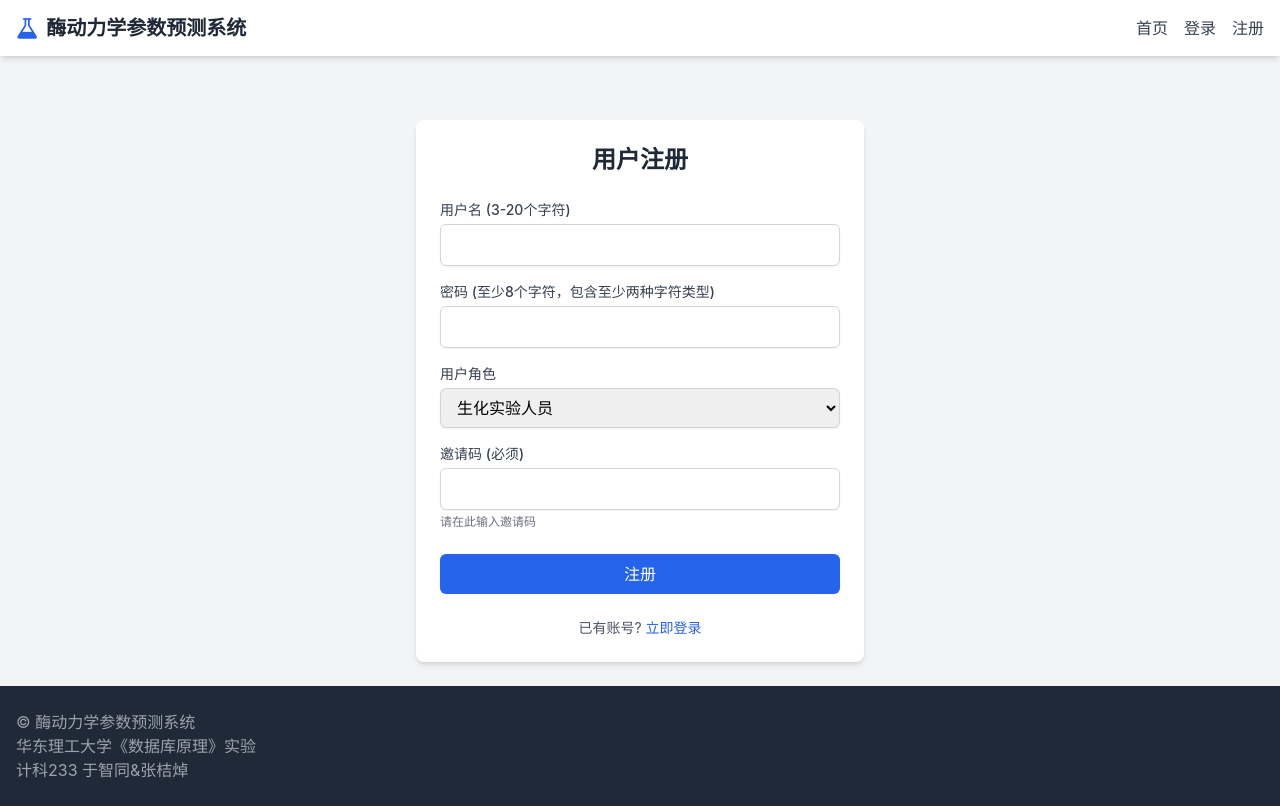
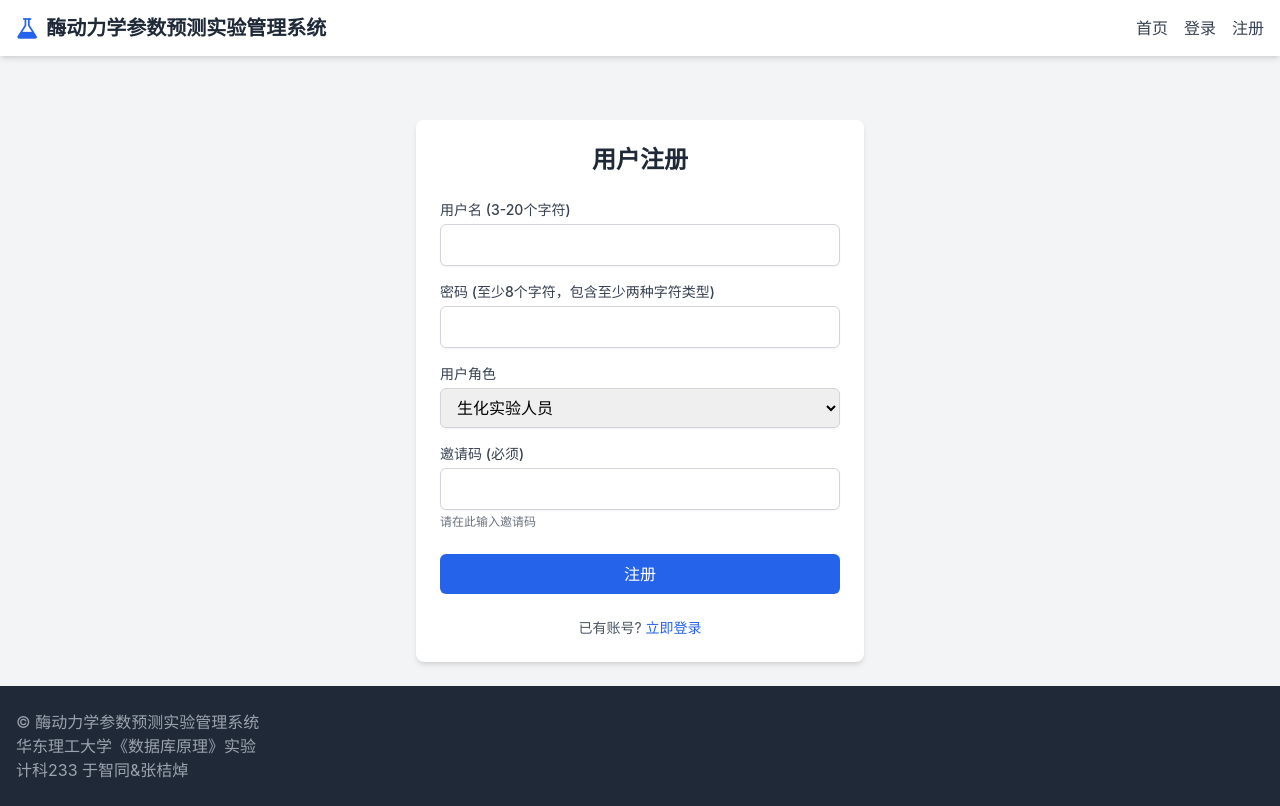
Before and after one commit to Arch1mboldi/KcatPredict_DBlab, a Flask app: page /register in a window 1280 px wide. Run offline with Flask 3, Linux system fonts and the light colour scheme; parts of the project's set-up code (start-up, migrations or seed data) failed here and were passed over; some libraries are stand-ins or nearby versions.

Commit message:
前端界面优化

```diff
--- a/templates/base.html
+++ b/templates/base.html
@@ -3,7 +3,7 @@
 <head>
     <meta charset="UTF-8">
     <meta name="viewport" content="width=device-width, initial-scale=1.0">
-    <title>酶动力学参数(kcat)预测系统</title>
+    <title>酶动力学参数(kcat)预测实验管理系统</title>
     <link rel="stylesheet" href="{{ url_for('static', filename='style.css') }}">
     <script src="https://cdn.tailwindcss.com"></script>
     <link href="https://cdn.jsdelivr.net/npm/font-awesome@4.7.0/css/font-awesome.min.css" rel="stylesheet">
@@ -14,7 +14,7 @@
         <div class="container mx-auto px-4 py-3 flex justify-between items-center">
             <div class="flex items-center space-x-2">
                 <i class="fa fa-flask text-blue-600 text-2xl"></i>
-                <span class="font-bold text-xl text-gray-800">酶动力学参数预测系统</span>
+                <span class="font-bold text-xl text-gray-800">酶动力学参数预测实验管理系统</span>
             </div>
 
             <div class="flex items-center space-x-4">
@@ -73,7 +73,7 @@
         <div class="container mx-auto px-4">
             <div class="flex flex-col md:flex-row justify-between items-center">
                 <div class="mb-4 md:mb-0">
-                    <p class="text-gray-400"> <a href="https://github.com/Arch1mboldi/KcatPredict_DBlab.git">© 酶动力学参数预测系统</a><br>华东理工大学《数据库原理》实验 <br>计科233 于智同&张桔焯</p>
+                    <p class="text-gray-400"> <a href="https://github.com/Arch1mboldi/KcatPredict_DBlab.git">© 酶动力学参数预测实验管理系统</a><br>华东理工大学《数据库原理》实验 <br>计科233 于智同&张桔焯</p>
                 </div>
             </div>
         </div>
```
Also changed, not shown: templates/admin_users.html (+5 -6 lines).
